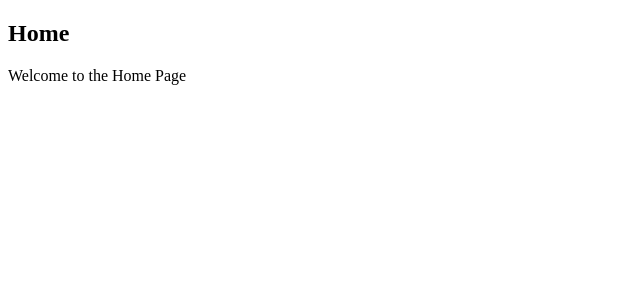
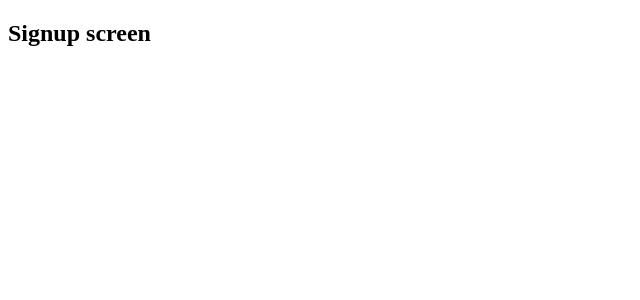
Before and after one commit to Mammirati15/nodeReactSocialNet, a React (Create React App) app in the folder react-social-net/: page /signup in a window 1280 px wide. Shown: the top 300 px of the page, without its empty margins (0-640 px from the left). Built offline with nearby package versions, Linux system fonts and the light colour scheme.

Commit message:
added signup page

```diff
--- a/react-social-net/package.json
+++ b/react-social-net/package.json
@@ -10,7 +10,8 @@
     "react-dom": "^17.0.1",
     "react-router-dom": "^5.2.0",
     "react-scripts": "4.0.1",
-    "web-vitals": "^0.2.4"
+    "web-vitals": "^0.2.4",
+    "yarn": "^1.22.10"
   },
   "scripts": {
     "start": "react-scripts start",
--- a/react-social-net/src/MainRouter.js
+++ b/react-social-net/src/MainRouter.js
@@ -1,10 +1,13 @@
 import React from 'react'
 import { Route, Switch } from 'react-router-dom'
 import Home from './core/Home'
+import Signup from './user/Signup'
+
 
 const MainRouter = () => (
   <div>
     <Switch>
+      <Route path="/signup" component={Signup}></Route>
       <Route path="/" component={Home}></Route>
     </Switch>
   </div>
--- /dev/null
+++ b/react-social-net/src/user/Signup.js
@@ -0,0 +1,13 @@
+import React, { Component } from 'react'
+
+class Signup extends Component {
+  render(){
+    return (
+      <div>
+        <h2>Signup screen</h2>
+      </div>
+    )
+  }
+}
+
+export default Signup
```
Also changed, not shown: 2 other files (tests, documents, lock files or other folders).
